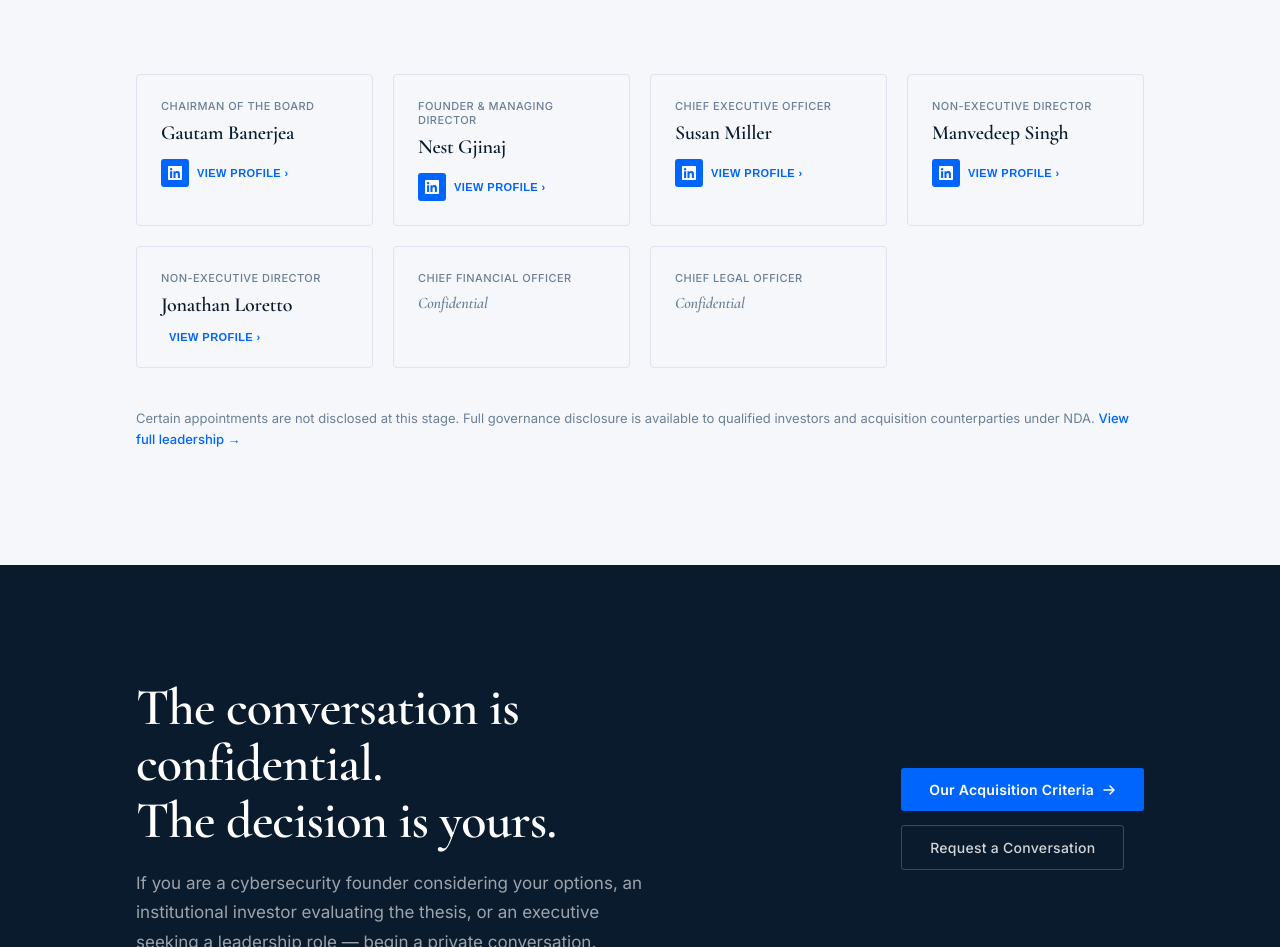
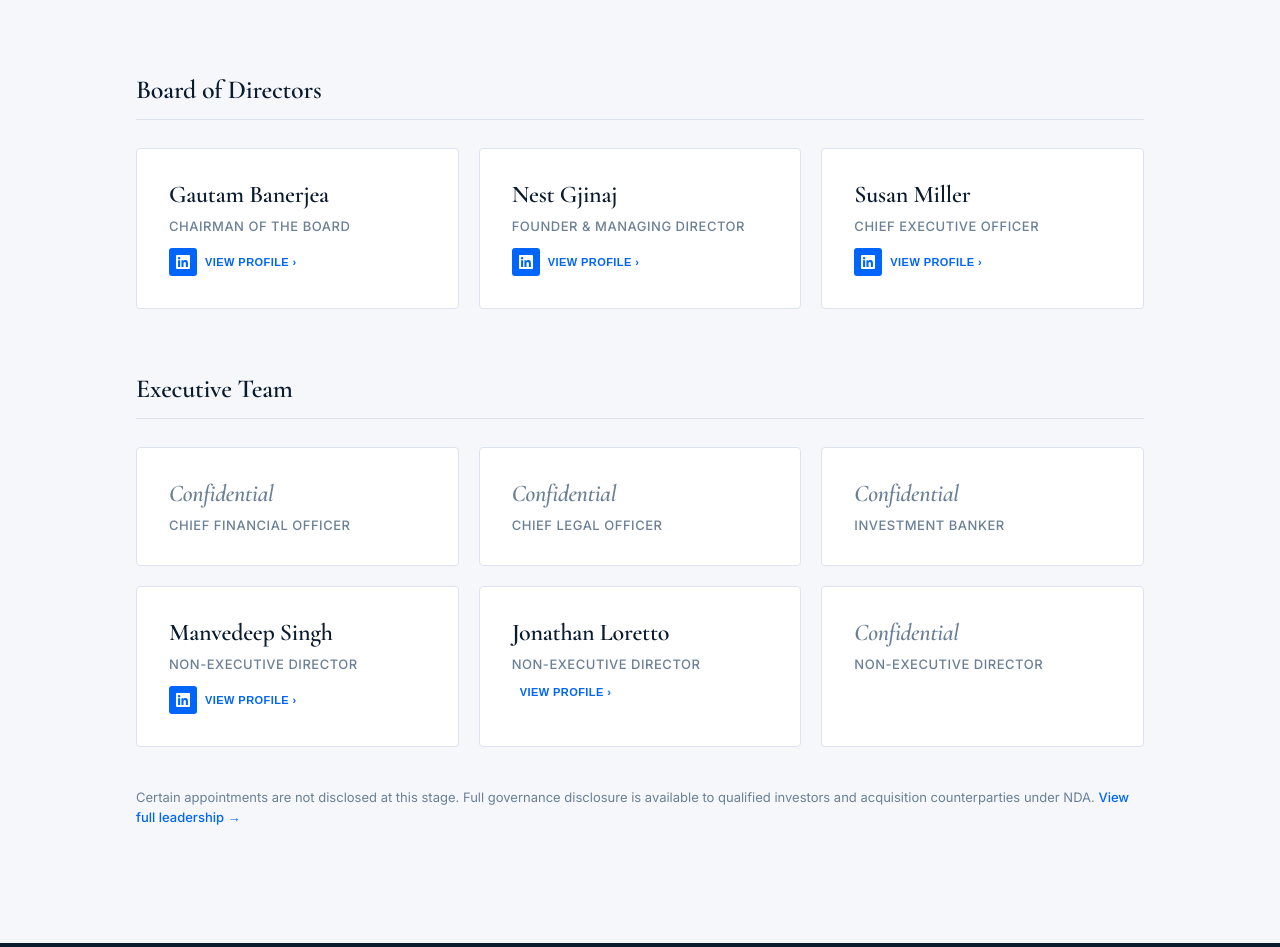
Before and after one commit to NestiGee/cyberprofound-website, a plain HTML site: page index.html in a window 1280 px wide. Shown: the part 5013-5960 px from the top of the page. Drawn offline with nearby package versions, Linux system fonts and the light colour scheme.

Commit message:
Homepage: Board of Directors + Executive Team sections with Governance card style

```diff
--- a/index.html
+++ b/index.html
@@ -513,14 +513,16 @@
     .hp-target__link:hover { gap: 0.65rem; }
 
     /* ── LEADERSHIP ── */
-    .hp-leaders__grid { display: grid; grid-template-columns: repeat(4, 1fr); gap: 1.25rem; margin-bottom: 2.5rem; }
-    .hp-leader { border: 1px solid var(--border); border-radius: 4px; padding: 1.5rem; }
-    .hp-leader__role { font-size: 0.6875rem; font-weight: 500; letter-spacing: 0.04em; color: var(--muted); text-transform: uppercase; margin-bottom: 0.5rem; }
-    .hp-leader__name { font-family: var(--font-d); font-weight: 600; font-size: 1.25rem; color: var(--navy); letter-spacing: -0.01em; }
-    .hp-leader--conf .hp-leader__name { color: var(--muted); font-style: italic; font-size: 1rem; }
+    .hp-leaders__grid { display: grid; grid-template-columns: repeat(3, 1fr); gap: 1.25rem; margin-bottom: 2.5rem; }
+    .hp-leader { border: 1px solid var(--border); background: #fff; border-radius: 4px; padding: clamp(1.5rem, 2.5vw, 2rem); }
+    .hp-leader__role { font-size: 0.8125rem; font-weight: 500; letter-spacing: 0.04em; color: var(--muted); text-transform: uppercase; margin-top: 0.5rem; }
+    .hp-leader__name { font-family: var(--font-d); font-weight: 600; font-size: 1.5rem; color: var(--navy); letter-spacing: -0.01em; line-height: 1.2; }
+    .hp-leader--conf .hp-leader__name { color: var(--muted); font-style: italic; }
     .hp-leaders__note { font-size: 0.8125rem; color: var(--muted); line-height: 1.6; }
     .hp-leaders__note a { color: var(--blue); font-weight: 500; }
     .hp-leaders__note a:hover { text-decoration: underline; }
+    .hp-section-title { font-family: var(--font-d); font-size: clamp(1.25rem, 2.2vw, 1.625rem); font-weight: 600; color: var(--navy); letter-spacing: -0.01em; padding-bottom: 0.875rem; border-bottom: 1px solid var(--border); margin-bottom: 1.75rem; }
+    .hp-section-subhead { margin-top: clamp(3rem, 5vw, 4.5rem); margin-bottom: 1.75rem; }
     /* LinkedIn icon */
     .hp-leader__li { display: inline-flex; align-items: center; justify-content: center; width: 28px; height: 28px; border-radius: 3px; background: #0065fc; color: #fff; text-decoration: none; margin-top: 0.875rem; transition: background 0.18s; }
     .hp-leader__li:hover { background: #0050d0; }
@@ -936,53 +938,70 @@
       <h2 class="hp-h2">Board &amp; Executive Team</h2>
       <p class="hp-intro">Cyber Profound is governed by a board with direct expertise in cybersecurity, law, finance, and enterprise technology. Leadership backgrounds include Oracle, IBM, Ernst &amp; Young, Wharton, HSBC, and UVA.</p>
     </div>
+    <!-- ── BOARD OF DIRECTORS ── -->
+    <h3 class="hp-section-title hp-reveal">Board of Directors</h3>
     <div class="hp-leaders__grid">
       <div class="hp-leader hp-reveal">
+        <div class="hp-leader__name">Gautam Banerjea</div>
         <div class="hp-leader__role">Chairman of the Board</div>
-        <div class="hp-leader__name">Gautam Banerjea</div>
         <div class="hp-leader__actions">
           <a href="https://www.linkedin.com/in/gbanerjea" target="_blank" rel="noopener" class="hp-leader__li" aria-label="LinkedIn"><svg viewBox="0 0 24 24" xmlns="http://www.w3.org/2000/svg"><path d="M20.447 20.452h-3.554v-5.569c0-1.328-.027-3.037-1.852-3.037-1.853 0-2.136 1.445-2.136 2.939v5.667H9.351V9h3.414v1.561h.046c.477-.9 1.637-1.85 3.37-1.85 3.601 0 4.267 2.37 4.267 5.455v6.286zM5.337 7.433a2.062 2.062 0 01-2.063-2.065 2.064 2.064 0 112.063 2.065zm1.782 13.019H3.555V9h3.564v11.452zM22.225 0H1.771C.792 0 0 .774 0 1.729v20.542C0 23.227.792 24 1.771 24h20.451C23.2 24 24 23.227 24 22.271V1.729C24 .774 23.2 0 22.222 0h.003z"/></svg></a>
           <button class="hp-leader__bio-btn" data-bio="gautam">View Profile &rsaquo;</button>
         </div>
       </div>
       <div class="hp-leader hp-reveal">
+        <div class="hp-leader__name">Nest Gjinaj</div>
         <div class="hp-leader__role">Founder &amp; Managing Director</div>
-        <div class="hp-leader__name">Nest Gjinaj</div>
         <div class="hp-leader__actions">
           <a href="https://www.linkedin.com/in/nest-gjinaj-929b9863" target="_blank" rel="noopener" class="hp-leader__li" aria-label="LinkedIn"><svg viewBox="0 0 24 24" xmlns="http://www.w3.org/2000/svg"><path d="M20.447 20.452h-3.554v-5.569c0-1.328-.027-3.037-1.852-3.037-1.853 0-2.136 1.445-2.136 2.939v5.667H9.351V9h3.414v1.561h.046c.477-.9 1.637-1.85 3.37-1.85 3.601 0 4.267 2.37 4.267 5.455v6.286zM5.337 7.433a2.062 2.062 0 01-2.063-2.065 2.064 2.064 0 112.063 2.065zm1.782 13.019H3.555V9h3.564v11.452zM22.225 0H1.771C.792 0 0 .774 0 1.729v20.542C0 23.227.792 24 1.771 24h20.451C23.2 24 24 23.227 24 22.271V1.729C24 .774 23.2 0 22.222 0h.003z"/></svg></a>
           <button class="hp-leader__bio-btn" data-bio="nest">View Profile &rsaquo;</button>
         </div>
       </div>
       <div class="hp-leader hp-reveal">
+        <div class="hp-leader__name">Susan Miller</div>
         <div class="hp-leader__role">Chief Executive Officer</div>
-        <div class="hp-leader__name">Susan Miller</div>
         <div class="hp-leader__actions">
           <a href="https://www.linkedin.com/in/susanroxstrommiller" target="_blank" rel="noopener" class="hp-leader__li" aria-label="LinkedIn"><svg viewBox="0 0 24 24" xmlns="http://www.w3.org/2000/svg"><path d="M20.447 20.452h-3.554v-5.569c0-1.328-.027-3.037-1.852-3.037-1.853 0-2.136 1.445-2.136 2.939v5.667H9.351V9h3.414v1.561h.046c.477-.9 1.637-1.85 3.37-1.85 3.601 0 4.267 2.37 4.267 5.455v6.286zM5.337 7.433a2.062 2.062 0 01-2.063-2.065 2.064 2.064 0 112.063 2.065zm1.782 13.019H3.555V9h3.564v11.452zM22.225 0H1.771C.792 0 0 .774 0 1.729v20.542C0 23.227.792 24 1.771 24h20.451C23.2 24 24 23.227 24 22.271V1.729C24 .774 23.2 0 22.222 0h.003z"/></svg></a>
           <button class="hp-leader__bio-btn" data-bio="susan">View Profile &rsaquo;</button>
         </div>
       </div>
+    </div>
+
+    <!-- ── EXECUTIVE TEAM ── -->
+    <div class="hp-section-subhead">
+      <h3 class="hp-section-title hp-reveal">Executive Team</h3>
+    </div>
+    <div class="hp-leaders__grid">
+      <div class="hp-leader hp-reveal hp-leader--conf">
+        <div class="hp-leader__name" style="color:var(--muted);font-style:italic;">Confidential</div>
+        <div class="hp-leader__role">Chief Financial Officer</div>
+      </div>
+      <div class="hp-leader hp-reveal hp-leader--conf">
+        <div class="hp-leader__name" style="color:var(--muted);font-style:italic;">Confidential</div>
+        <div class="hp-leader__role">Chief Legal Officer</div>
+      </div>
+      <div class="hp-leader hp-reveal hp-leader--conf">
+        <div class="hp-leader__name" style="color:var(--muted);font-style:italic;">Confidential</div>
+        <div class="hp-leader__role">Investment Banker</div>
+      </div>
       <div class="hp-leader hp-reveal">
+        <div class="hp-leader__name">Manvedeep Singh</div>
         <div class="hp-leader__role">Non-Executive Director</div>
-        <div class="hp-leader__name">Manvedeep Singh</div>
         <div class="hp-leader__actions">
           <a href="https://www.linkedin.com/in/manvedeepsingh" target="_blank" rel="noopener" class="hp-leader__li" aria-label="LinkedIn"><svg viewBox="0 0 24 24" xmlns="http://www.w3.org/2000/svg"><path d="M20.447 20.452h-3.554v-5.569c0-1.328-.027-3.037-1.852-3.037-1.853 0-2.136 1.445-2.136 2.939v5.667H9.351V9h3.414v1.561h.046c.477-.9 1.637-1.85 3.37-1.85 3.601 0 4.267 2.37 4.267 5.455v6.286zM5.337 7.433a2.062 2.062 0 01-2.063-2.065 2.064 2.064 0 112.063 2.065zm1.782 13.019H3.555V9h3.564v11.452zM22.225 0H1.771C.792 0 0 .774 0 1.729v20.542C0 23.227.792 24 1.771 24h20.451C23.2 24 24 23.227 24 22.271V1.729C24 .774 23.2 0 22.222 0h.003z"/></svg></a>
           <button class="hp-leader__bio-btn" data-bio="manvedeep">View Profile &rsaquo;</button>
         </div>
       </div>
       <div class="hp-leader hp-reveal">
+        <div class="hp-leader__name">Jonathan Loretto</div>
         <div class="hp-leader__role">Non-Executive Director</div>
-        <div class="hp-leader__name">Jonathan Loretto</div>
         <div class="hp-leader__actions">
           <button class="hp-leader__bio-btn" data-bio="jonathan">View Profile &rsaquo;</button>
         </div>
       </div>
       <div class="hp-leader hp-reveal hp-leader--conf">
-        <div class="hp-leader__role">Chief Financial Officer</div>
-        <div class="hp-leader__name">Confidential</div>
-      </div>
-      <div class="hp-leader hp-reveal hp-leader--conf">
-        <div class="hp-leader__role">Chief Legal Officer</div>
-        <div class="hp-leader__name">Confidential</div>
+        <div class="hp-leader__name" style="color:var(--muted);font-style:italic;">Confidential</div>
+        <div class="hp-leader__role">Non-Executive Director</div>
       </div>
     </div>
     <p class="hp-leaders__note hp-reveal">Certain appointments are not disclosed at this stage. Full governance disclosure is available to qualified investors and acquisition counterparties under NDA. <a href="pages/about.html">View full leadership →</a></p>
```
